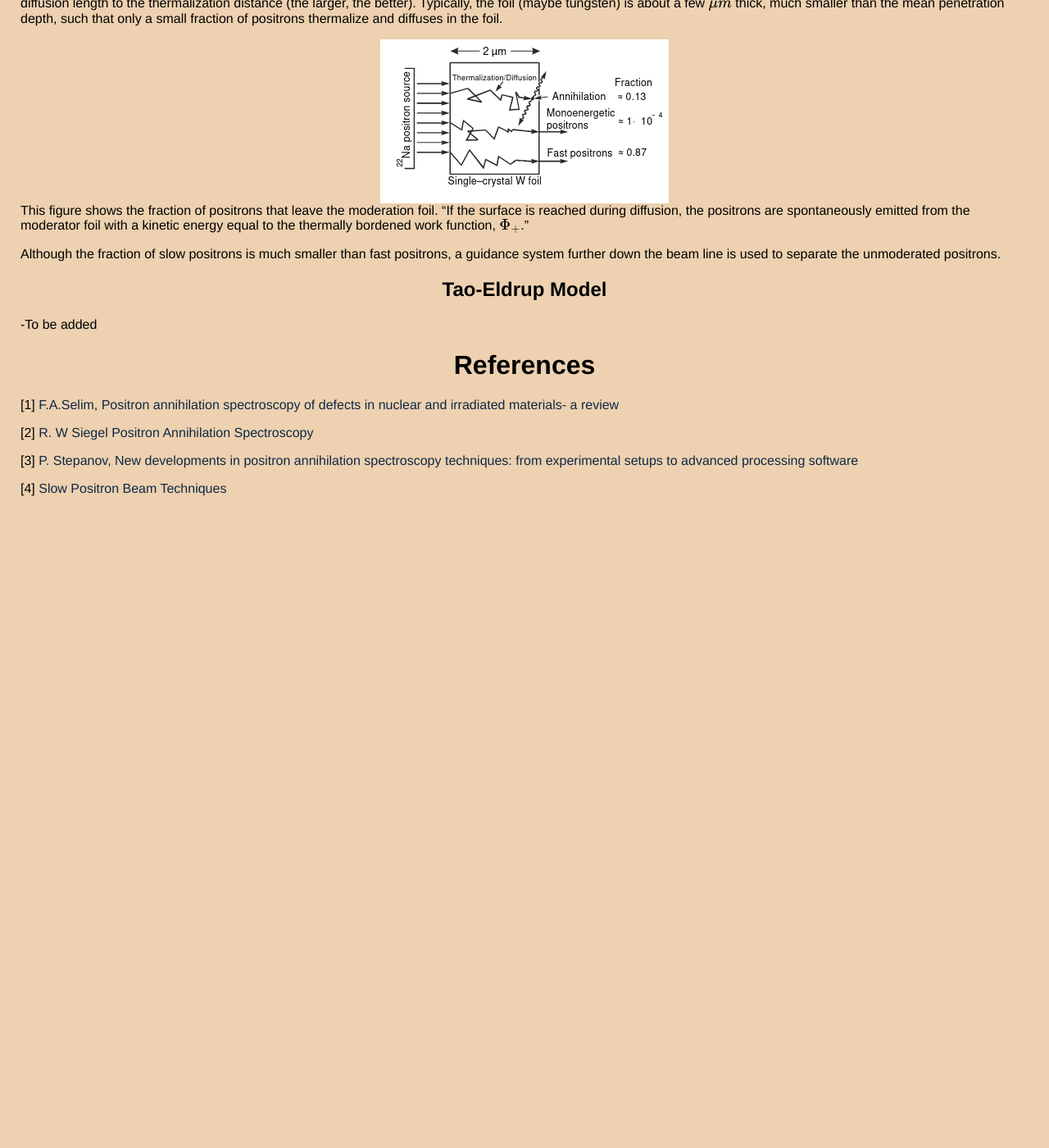
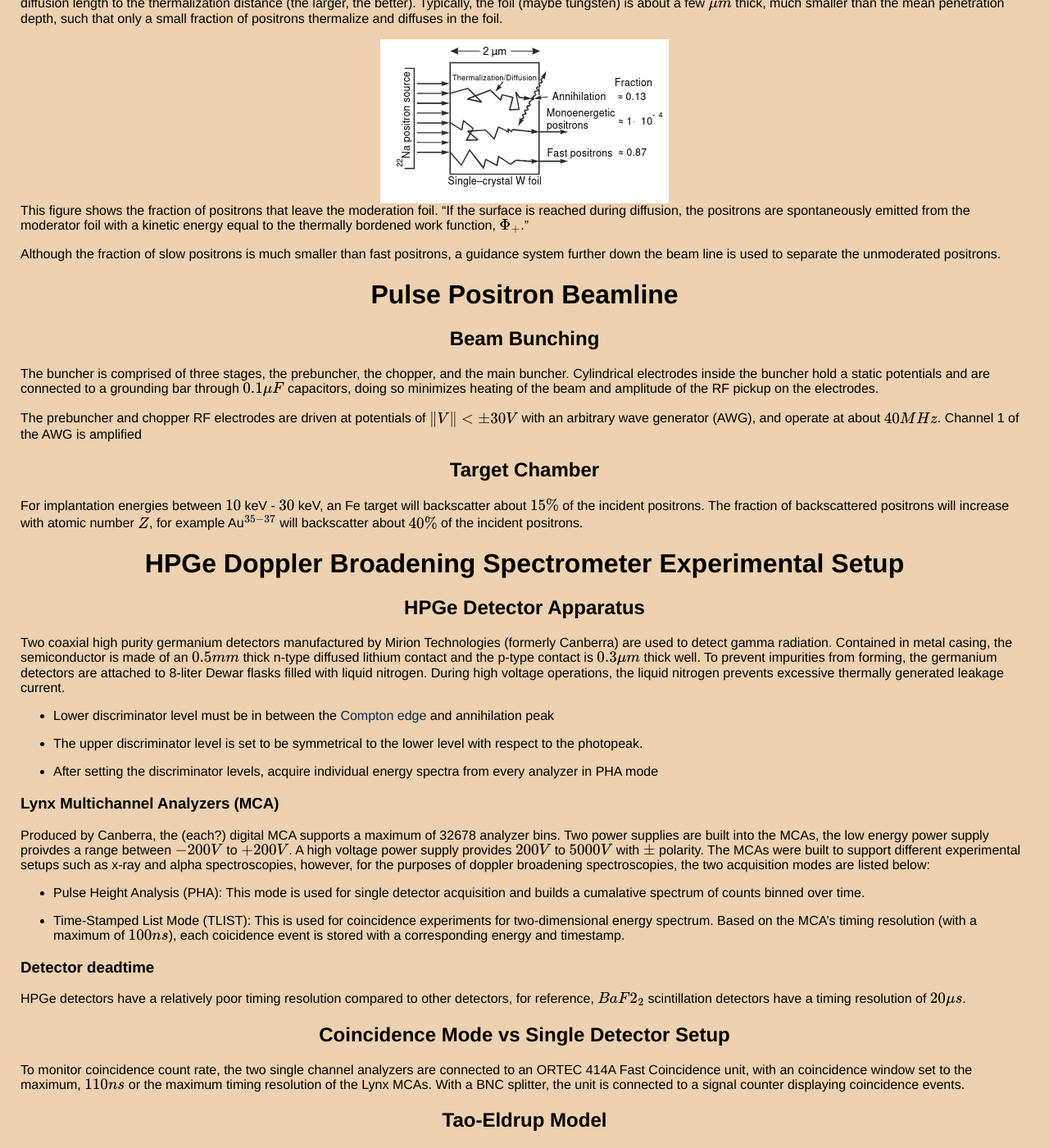
Before and after one commit to thaihangchung7/thaihangchung7.github.io, a Jekyll site: the page built from _notes/PositronAS.md, in a window 1280 px wide and 1400 px high, scrolled down 5836 px. Shown: the whole window at 82% size. Built offline with Jekyll 4.4.1, drawn with Linux system fonts in a browser that asks for light colours; formulas are drawn with MathJax 3; before the commit the page ends 6466 px from its top, so only the background shows below that.

Commit message:
Adding information regarding setup of coincidence Doppler Broadening Spectrometer

```diff
--- a/_notes/PositronAS.md
+++ b/_notes/PositronAS.md
@@ -197,9 +197,46 @@ This figure shows the fraction of positrons that leave the moderation foil. "If
 
 Although the fraction of slow positrons is much smaller than fast positrons, a guidance system further down the beam line is used to separate the unmoderated positrons.
 
+# Pulse Positron Beamline
+
+## Beam Bunching
+
+The buncher is comprised of three stages, the prebuncher, the chopper, and the main buncher. Cylindrical electrodes inside the buncher hold a static potentials and are connected to a grounding bar through $$0.1 \mu F$$ capacitors, doing so minimizes heating of the beam and amplitude of the RF pickup on the electrodes.
+
+The prebuncher and chopper RF electrodes are driven at potentials of $$\|V \| < \pm 30 V $$ with an arbitrary wave generator (AWG), and operate at about $$ 40 MHz$$. Channel 1 of the AWG is amplified
+
+## Target Chamber
+
+For implantation energies between $$ 10 $$ keV - $$ 30 $$ keV, an Fe target will backscatter about $$15\%$$ of the incident positrons. The fraction of backscattered positrons will increase with atomic number $$Z$$, for example Au$$^{35-37}$$ will backscatter about $$40\%$$ of the incident positrons.
+
+# HPGe Doppler Broadening Spectrometer Experimental Setup
+
+## HPGe Detector Apparatus
+
+Two coaxial high purity germanium detectors manufactured by Mirion Technologies (formerly Canberra) are used to detect gamma radiation. Contained in metal casing, the semiconductor is made of an $$0.5 mm$$ thick n-type diffused lithium contact and the p-type contact is $$0.3\mu m$$ thick well. To prevent impurities from forming, the germanium detectors are attached to 8-liter Dewar flasks filled with liquid nitrogen. During high voltage operations, the liquid nitrogen prevents excessive thermally generated leakage current.
+
+- Lower discriminator level must be in between the [Compton edge](https://en.wikipedia.org/wiki/Compton_edge) and annihilation peak
+
+- The upper discriminator level is set to be symmetrical to the lower level with respect to the photopeak.
+
+- After setting the discriminator levels, acquire individual energy spectra from every analyzer in PHA mode
+
+### Lynx Multichannel Analyzers (MCA)
+
+Produced by Canberra, the (each?) digital MCA supports a maximum of 32678 analyzer bins. Two power supplies are built into the MCAs, the low energy power supply proivdes a range between $$-200V$$ to $$+200V$$. A high voltage power supply provides $$200V$$ to $$5000V$$ with $$\pm$$ polarity. The MCAs were built to support different experimental setups such as x-ray and alpha spectroscopies, however, for the purposes of doppler broadening spectroscopies, the two acquisition modes are listed below:
+
++ Pulse Height Analysis (PHA): This mode is used for single detector acquisition and builds a cumalative spectrum of counts binned over time.
+
++ Time-Stamped List Mode (TLIST): This is used for coincidence experiments for two-dimensional energy spectrum. Based on the MCA's timing resolution (with a maximum of $$100ns$$), each coicidence event is stored with a corresponding energy and timestamp.
+
+### Detector deadtime
 
 
+HPGe detectors have a relatively poor timing resolution compared to other detectors, for reference, $$BaF2_{2}$$ scintillation detectors have a timing resolution of $$20\mu s$$.
 
+## Coincidence Mode vs Single Detector Setup
+
+To monitor coincidence count rate, the two single channel analyzers are connected to an ORTEC 414A Fast Coincidence unit, with an coincidence window set to the maximum, $$110ns$$ or the maximum timing resolution of the Lynx MCAs. With a BNC splitter, the unit is connected to a signal counter displaying coincidence events.
 
 ## Tao-Eldrup Model
 
```
